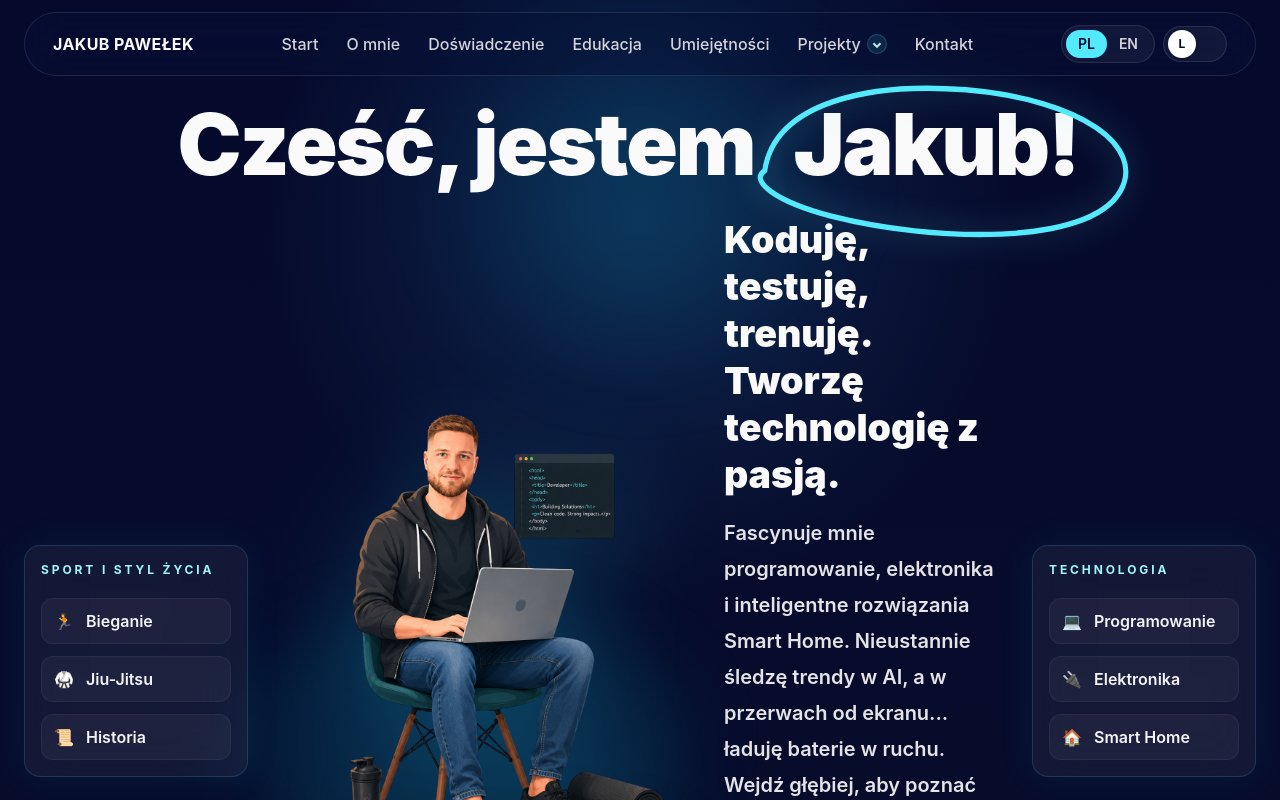
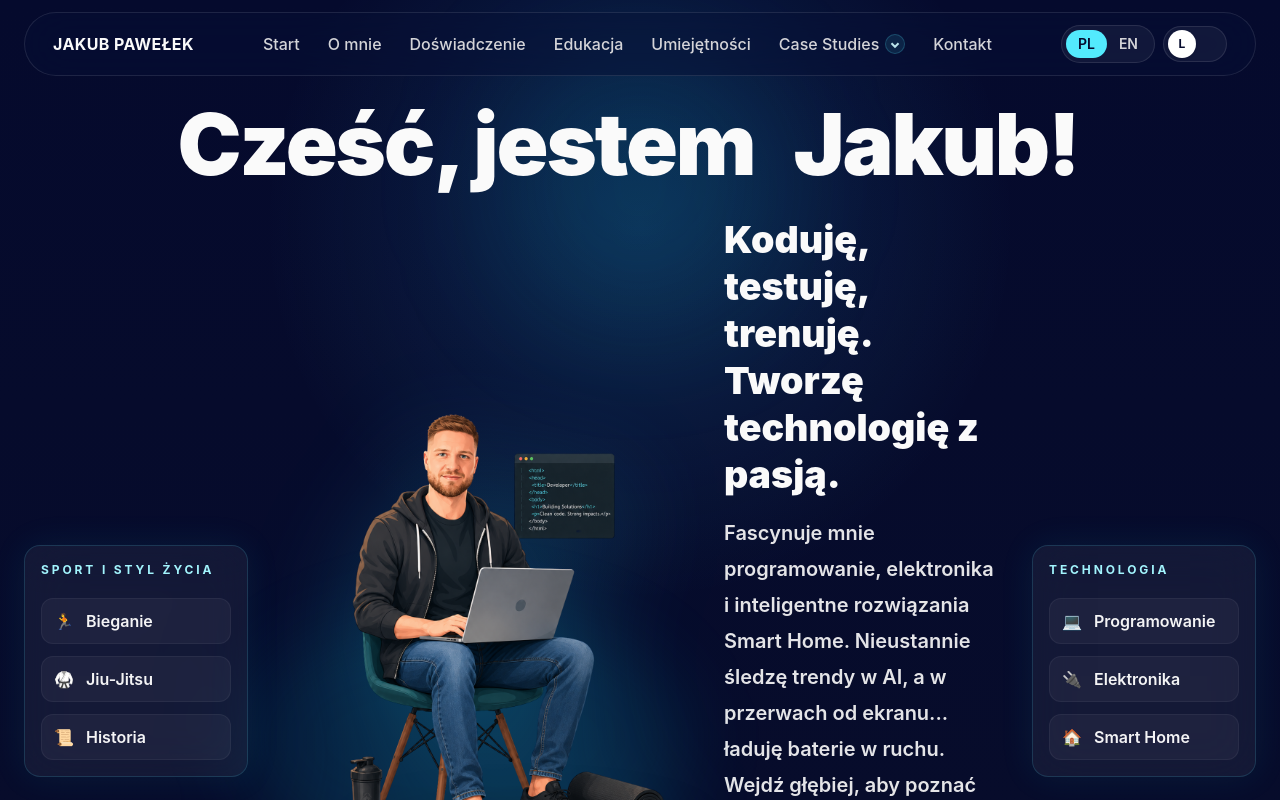
Before and after one commit to Pawelek1999/Strona_CV, a React (Vite) app: page / in a window 1280 px wide. Shown: the top 800 px of the page. Built offline with nearby package versions, Linux system fonts and the light colour scheme.

Commit message:
Fix bugs in navbar, cahnge about me and project section name

```diff
--- a/src/components/sections/Hero.jsx
+++ b/src/components/sections/Hero.jsx
@@ -41,21 +41,6 @@ function Hero({ content }) {
           <span>{content.prefix} </span>
           <span className="relative inline-block whitespace-nowrap px-1 py-2 sm:px-6">
             {content.highlight}
-            <svg
-              aria-hidden="true"
-              className="hero-name-circle pointer-events-none absolute -inset-x-4 -inset-y-4 h-[calc(100%+2rem)] w-[calc(100%+2rem)] overflow-visible text-cyan-300 sm:-inset-x-10 sm:-inset-y-7 sm:h-[calc(100%+5.5rem)] sm:w-[calc(100%+6rem)]"
-              preserveAspectRatio="none"
-              viewBox="0 0 420 170"
-            >
-              <path
-                d="M34 94C44 31 137 13 231 20C344 29 407 72 382 113C351 164 197 159 100 136C43 122 19 103 34 94Z"
-                fill="none"
-                stroke="currentColor"
-                strokeLinecap="round"
-                strokeLinejoin="round"
-                strokeWidth="5"
-              />
-            </svg>
           </span>
         </h1>
 
--- a/src/content/projects/emcTestAutomation.js
+++ b/src/content/projects/emcTestAutomation.js
@@ -9,7 +9,7 @@ const emcTestAutomation = {
   tags: ['Python', 'FastAPI', 'pytest', 'React', 'Vitest', 'Docusaurus'],
   content: {
     pl: {
-      title: 'Automatyzacja testów EMC',
+      title: 'Sensitivity Test',
       shortDescription:
         'Automatyzacja czasochlonnego testu EMC weryfikujacego odbior sygnalu radiowego przez silnik, integrujaca warstwe software z rzeczywistym sprzetem pomiarowym.',
       description:
@@ -18,7 +18,7 @@ const emcTestAutomation = {
       galleryAlt: ['Stanowisko pomiarowe EMC w komorze bezechowej z anteną i osłonami absorpcyjnymi'],
     },
     en: {
-      title: 'EMC Test Automation',
+      title: 'Sensitivity Test',
       shortDescription:
         'Automating a time-consuming EMC test that verifies radio signal reception by a motor, integrating the software layer with real measurement hardware.',
       description:
--- a/src/content/siteContent.js
+++ b/src/content/siteContent.js
@@ -6,7 +6,7 @@ export const siteContent = {
       { label: 'Doświadczenie', href: '#experience' },
       { label: 'Edukacja', href: '#education' },
       { label: 'Umiejętności', href: '#skills' },
-      { label: 'Projekty', href: '#projects' },
+      { label: 'Case Studies', href: '#projects' },
       { label: 'Kontakt', href: '#contact' },
     ],
     hero: {
@@ -44,13 +44,9 @@ export const siteContent = {
       title: 'O mnie',
       cardTitle: 'Od walidacji do własnych aplikacji',
       imageAlt: 'Portret Jakuba Pawełka',
-      text: `Jestem Inżynierem ds. Walidacji Oprogramowania z ponad trzyletnim doświadczeniem w testowaniu funkcjonalnym i walidacji systemów Smart Home w Somfy Group. Odpowiadam za opracowywanie modułów testowych, scenariuszy i przypadków testowych dla napędów, pilotów i aplikacji SmartHome, a także za określanie planów walidacji zgodnych ze specyfikacją — co przekłada się na wyższą jakość produktu wykrywaną jeszcze przed wdrożeniem. Ściśle współpracuję z laboratorium mechanicznym, działem testów EMC oraz zespołami deweloperskimi, prowadząc spotkania projektowe i przeglądy, co pozwoliło mi dogłębnie poznać cykl życia produktu i procesy deweloperskie.
+      text: `Jestem Inżynierem ds. Walidacji Oprogramowania z ponad dwuletnim doświadczeniem w testowaniu funkcjonalnym oraz walidacji systemów. Dotychczas pracowałem przy weryfikacji systemów Smart Home dla automatyki domowej, co pozwoliło mi zdobyć praktyczną wiedzę z zakresu jakości oprogramowania, cyklu życia produktu oraz procesów deweloperskich.
 
-Aktywnie optymalizuję procesy testowe poprzez automatyzację, zaprojektowałem i wdrożyłem rozwiązanie automatyzujące test EMC (integracja software-hardware w Python/FastAPI + React), skracając czas jego wykonania z ok. 4 godzin do 30 minut, bez konieczności stałej obecności pracownika przy stanowisku. Wdrażam też rozwiązania oparte na AI usprawniające codzienną pracę zespołu.
-
-Równolegle rozwijam się w kierunku tworzenia oprogramowania, realizując własne projekty. Obecnie pracuję nad aplikacją mobilną dla instalatorów firmy fotowoltaicznej, która pozwoli monitorować czas pracy, tworzyć raporty z montażu oraz podpisywać protokół odbioru — cyfryzując proces dotychczas oparty na dokumentacji papierowej. Dzięki tym projektom pogłębiam wiedzę z zakresu projektowania systemów, dobrych praktyk programistycznych i pracy z nowoczesnym stosem technologicznym.
-
-Prywatnie stawiam na aktywność fizyczną — trenuję brazylijskie Ju-Jitsu i obecnie przygotowuję się do maratonu.`,
+Obecnie rozwijam się w kierunku tworzenia oprogramowania, realizując własne projekty i pogłębiając wiedzę z zakresu projektowania, implementacji oraz dobrych praktyk programistycznych.`,
     },
     experience: {
       title: 'Doświadczenie',
@@ -169,7 +165,7 @@ Prywatnie stawiam na aktywność fizyczną — trenuję brazylijskie Ju-Jitsu i
     },
     projects: {
       eyebrow: 'Praca',
-      title: 'Projekty',
+      title: 'Case Studies',
       sectionLinkLabel: 'Przejdź do sekcji',
       backLabel: 'Wróć do projektów',
       previousLabel: 'Poprzednie projekty',
@@ -206,7 +202,7 @@ Prywatnie stawiam na aktywność fizyczną — trenuję brazylijskie Ju-Jitsu i
       { label: 'Experience', href: '#experience' },
       { label: 'Education', href: '#education' },
       { label: 'Skills', href: '#skills' },
-      { label: 'Projects', href: '#projects' },
+      { label: 'Case Studies', href: '#projects' },
       { label: 'Contact', href: '#contact' },
     ],
     hero: {
@@ -369,7 +365,7 @@ Privately, I focus on physical activity. I train Brazilian Jiu-Jitsu and am curr
     },
     projects: {
       eyebrow: 'Work',
-      title: 'Projects',
+      title: 'Case Studies',
       sectionLinkLabel: 'Go to section',
       backLabel: 'Back to projects',
       previousLabel: 'Previous projects',
--- a/src/index.css
+++ b/src/index.css
@@ -4,13 +4,6 @@
 
 html {
   scroll-behavior: smooth;
-}
-
-.hero-name-circle path {
-  stroke-dasharray: 1040;
-  stroke-dashoffset: 1040;
-  animation: draw-name-circle 2.15s cubic-bezier(0.65, 0, 0.16, 1) 0.45s forwards;
-  filter: drop-shadow(0 0 14px rgba(103, 232, 249, 0.38));
 }
 
 .hero-side-panel {
@@ -45,12 +38,6 @@ html {
 
 .projects-carousel-track {
   transition: transform 650ms cubic-bezier(0.22, 1, 0.36, 1);
-}
-
-@keyframes draw-name-circle {
-  to {
-    stroke-dashoffset: 0;
-  }
 }
 
 @keyframes hero-panel-from-left {
@@ -91,10 +78,6 @@ html {
     transition-duration: 1ms !important;
   }
 
-  .hero-name-circle path {
-    stroke-dashoffset: 0;
-  }
-
   .reveal-section {
     opacity: 1;
     transform: none;
```
